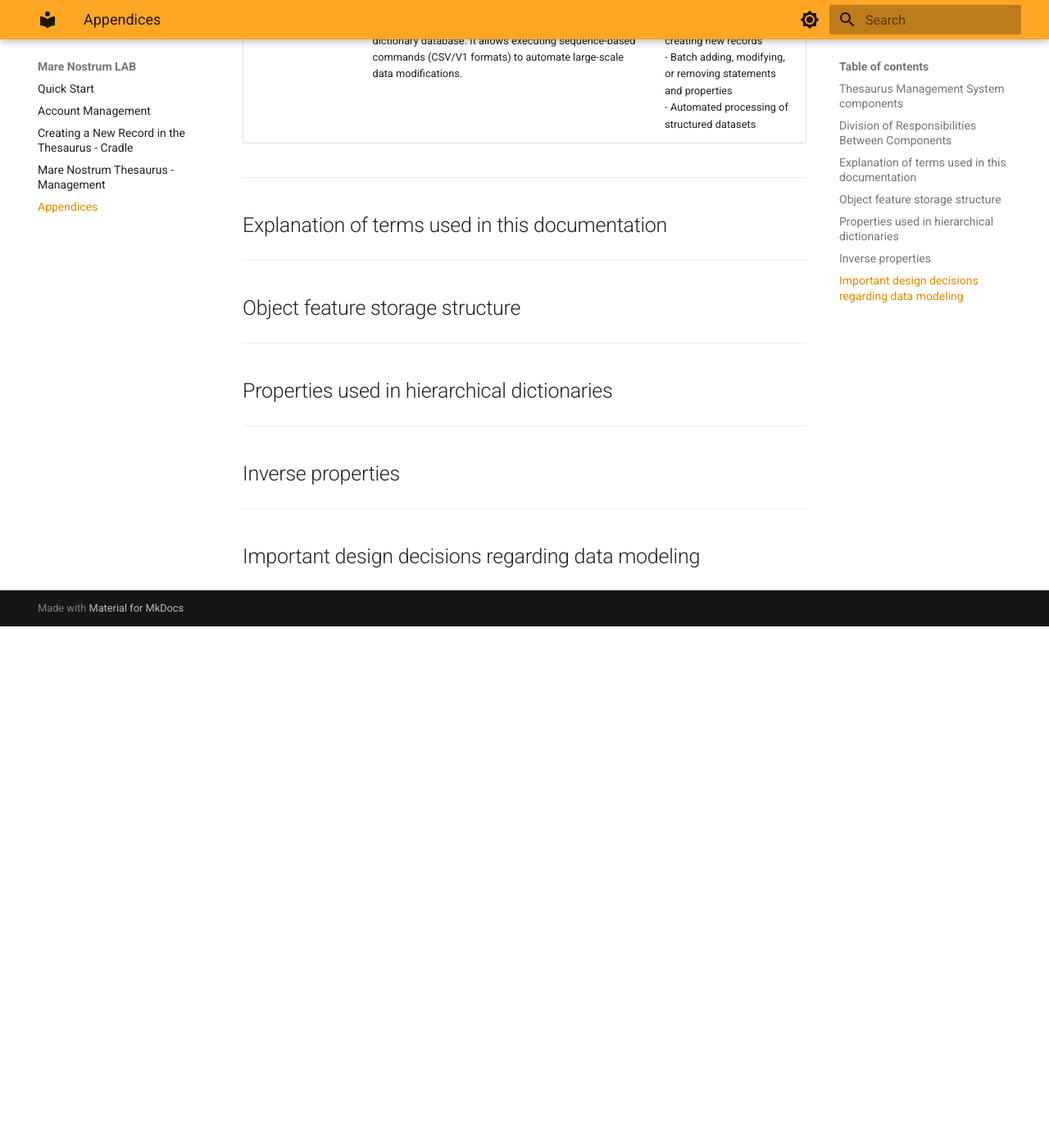
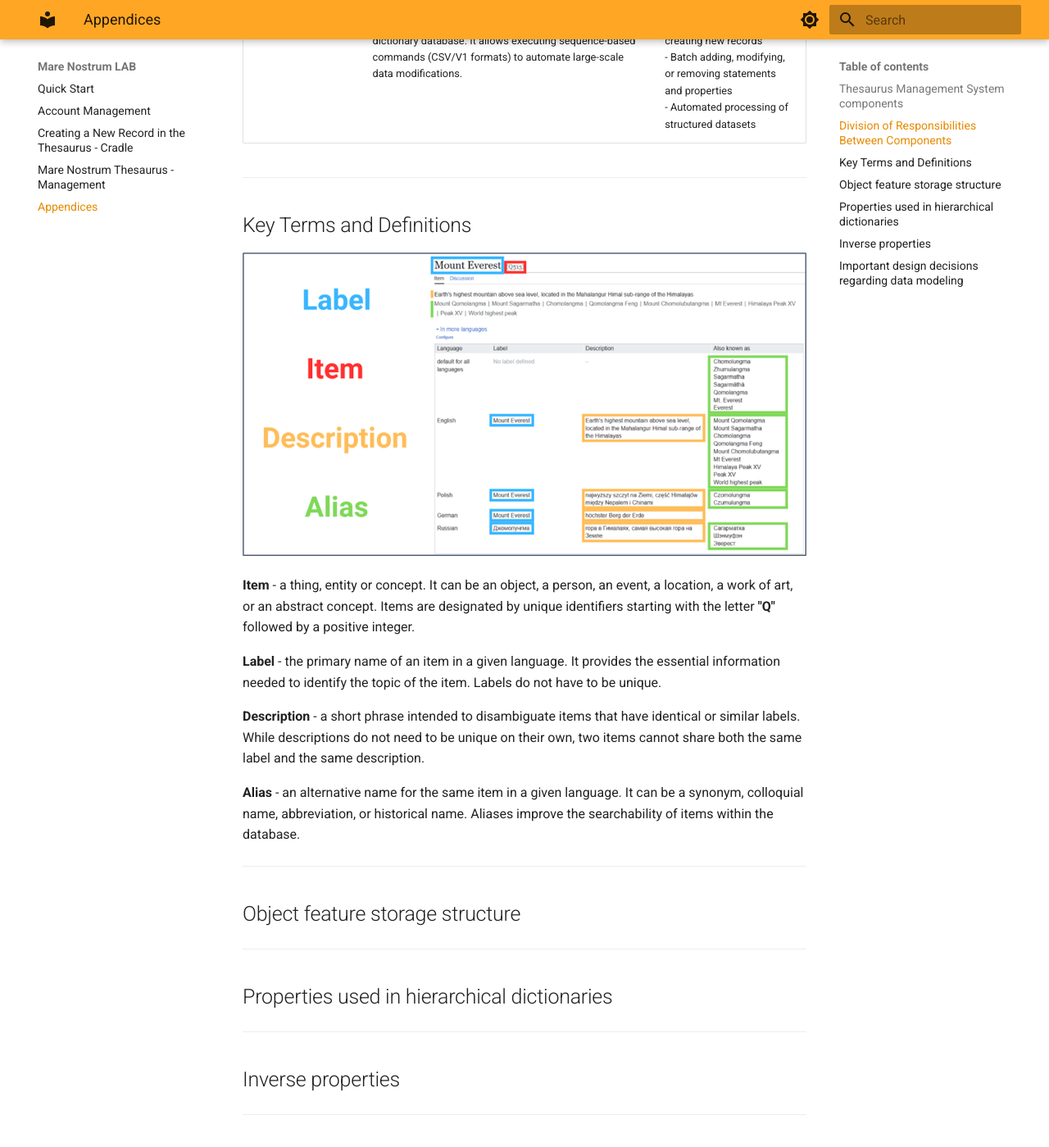
Before and after one commit to Mare-Nostrum-Lab-UJ/Mare-Nostrum-Lab-UJ.github.io, an MkDocs documentation site: the page built from docs/appendices.md, in a window 1280 px wide and 1400 px high, scrolled down 1928 px. Shown: the whole window at 82% size. Built offline with MkDocs 1.6.1 and Material for MkDocs 9.7.7, drawn with Linux system fonts in a browser that asks for light colours; before the commit the page ends 2692 px from its top, so only the background shows below that; some of the changed text lies outside the part shown.

Commit message:
add: Appendices - Key Terms and Definitions.

```diff
--- a/docs/appendices.md
+++ b/docs/appendices.md
@@ -6,7 +6,7 @@ In this section, you can find useful information about:
 
 - [Division of responsibilities between components](#division-of-responsibilities-between-components)
 
-- [Explanation of terms used in this documentation](#explanation-of-terms-used-in-this-documentation)
+- [Key Terms and Definitions](#key-terms-and-definitions)
 
 - [Object feature storage structure](#object-feature-storage-structure)
 
@@ -53,7 +53,17 @@ The table below presents a summary of the division of responsibilities for the t
 
 ---
 
-## Explanation of terms used in this documentation
+## Key Terms and Definitions
+
+![Terms Visualization](appendices/terms-visualization.png)
+
+**Item** - a thing, entity or concept. It can be an object, a person, an event, a location, a work of art, or an abstract concept. Items are designated by unique identifiers starting with the letter **"Q"** followed by a positive integer.
+
+**Label** - the primary name of an item in a given language. It provides the essential information needed to identify the topic of the item. Labels do not have to be unique.
+
+**Description** - a short phrase intended to disambiguate items that have identical or similar labels. While descriptions do not need to be unique on their own, two items cannot share both the same label and the same description.
+
+**Alias** - an alternative name for the same item in a given language. It can be a synonym, colloquial name, abbreviation, or historical name. Aliases improve the searchability of items within the database.
 
 ---
 
```
Also changed, not shown: docs/appendices/terms-visualization.png (added).
